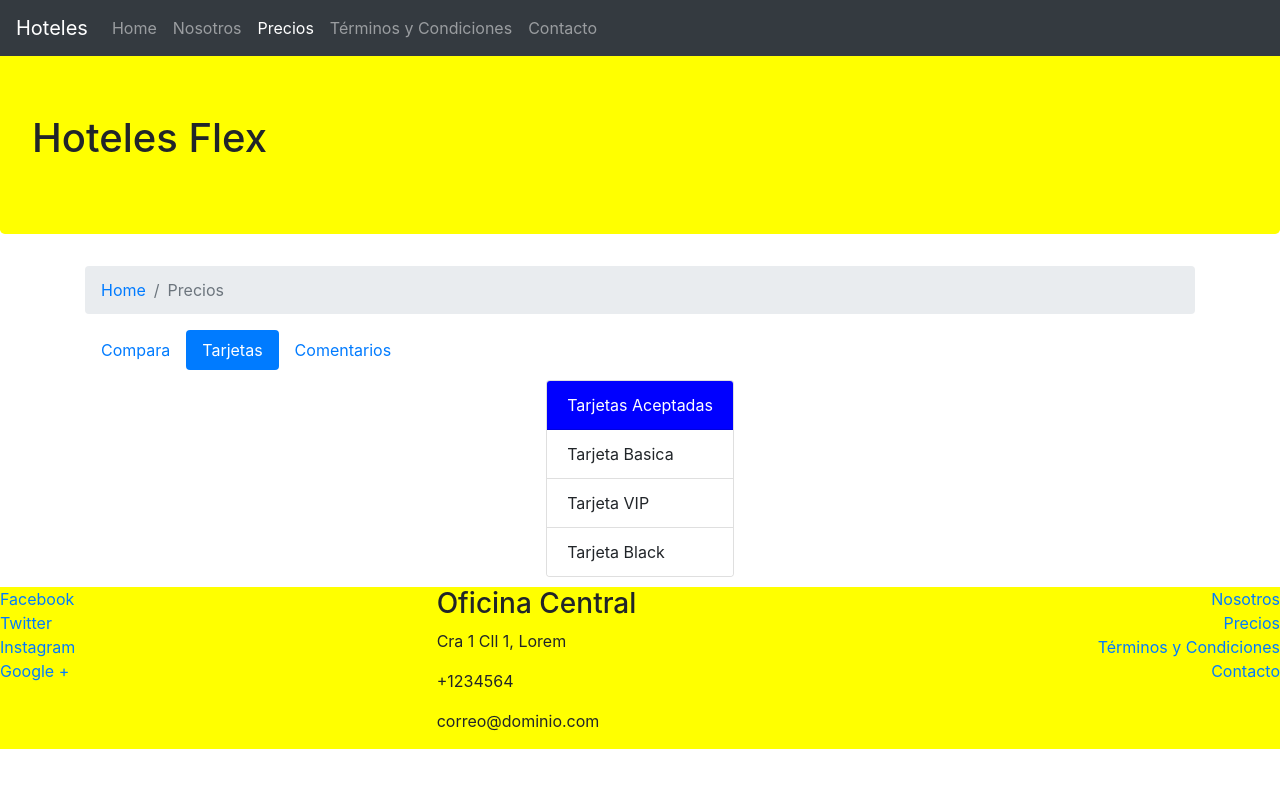
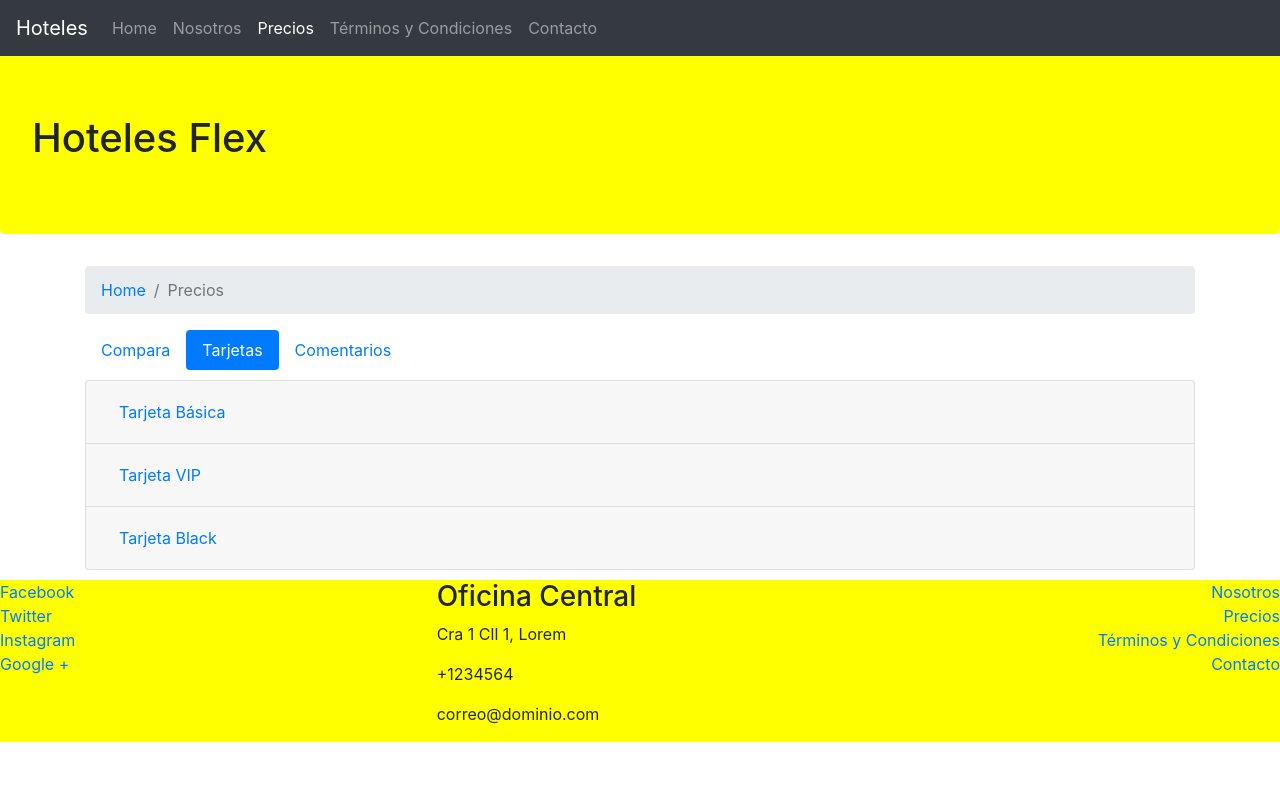
Before and after one commit to ivanortiz01/curso-bootstrap-4, a website: page precios.html in a window 1280 px wide. Both pictures are taken after a click on the tab "Tarjetas". Drawn offline with nearby package versions, Linux system fonts and the light colour scheme; a web font is replaced by a local one.

Commit message:
adicion collapse y acordion

```diff
--- a/precios.html
+++ b/precios.html
@@ -115,16 +115,85 @@
             </div>
 
             <div class="tab-pane fade show" id="tarjetas" tole="tabpanel" aaria-labelledby="tarjetas-tab">
-                <div class="d-flex justify-content-center">
+                <div class="accordion" id="accordionTarjetas">
                     <div class="card">
-                        <div class="card-header" style="background-color: blue; color: white;;">
-                            Tarjetas Aceptadas
+                        <div class="card-header" id="headingOne">
+                            <h5 class="mb-0">
+                                <button
+                                    class="btn btn-link"
+                                    type="button"
+                                    data-toggle="collapse"
+                                    data-target="#collapseBasica"
+                                    aria-expanded="true"
+                                    aria-controls="blabla">
+                                    Tarjeta Básica
+                                </button>
+                            </h5>
                         </div>
-                        <ul class="list-group list-group-flush">
-                            <li class="list-group-item">Tarjeta Basica</li>
-                            <li class="list-group-item">Tarjeta VIP</li>
-                            <li class="list-group-item">Tarjeta Black</li>
-                        </ul>
+
+                        <div
+                            id="collapseBasica"
+                            class="collapse"
+                            aria-labelledby="headingOne"
+                            data-parent="#accordionTarjetas">
+                            <div class="card-body">
+                                Podes reservar en 3 cuotas sin interes.
+                            </div>
+                        </div>
+                    </div>
+
+                    <div class="card">
+                        <div class="card-header" id="headingTwo">
+                            <h5 class="mb-0">
+                                <button
+                                    class="btn btn-link"
+                                    type="button"
+                                    data-toggle="collapse"
+                                    data-target="#collapseVip"
+                                    aria-expanded="true"
+                                    aria-controls="blabla">
+                                    Tarjeta VIP
+                                </button>
+                            </h5>
+                        </div>
+
+                        <div
+                            id="collapseVip"
+                            class="collapse"
+                            aria-labelledby="headingTwo"
+                            data-parent="#accordionTarjetas">
+                            <div class="card-body">
+                                Podes reservar en 6 cuotas sin interes. <br />
+                                Lorem ipsum dolor sit amet consectetur, adipisicing elit. Excepturi, soluta saepe. Illum velit mollitia ratione, architecto.
+                            </div>
+                        </div>
+                    </div>
+
+                    <div class="card">
+                        <div class="card-header" id="headingThree">
+                            <h5 class="mb-0">
+                                <button
+                                    class="btn btn-link"
+                                    type="button"
+                                    data-toggle="collapse"
+                                    data-target="#collapseBlack"
+                                    aria-expanded="true"
+                                    aria-controls="blabla">
+                                    Tarjeta Black
+                                </button>
+                            </h5>
+                        </div>
+
+                        <div
+                            id="collapseBlack"
+                            class="collapse"
+                            aria-labelledby="headingThree"
+                            data-parent="#accordionTarjetas">
+                            <div class="card-body">
+                                Podes reservar en 12 cuotas sin interes. <br />
+                                Lorem ipsum dolor sit amet consectetur, adipisicing elit. Excepturi, soluta saepe. Illum velit mollitia ratione, architecto.
+                            </div>
+                        </div>
                     </div>
                 </div>
             </div>
```
Also changed, not shown: index.html (+53 -21 lines).
